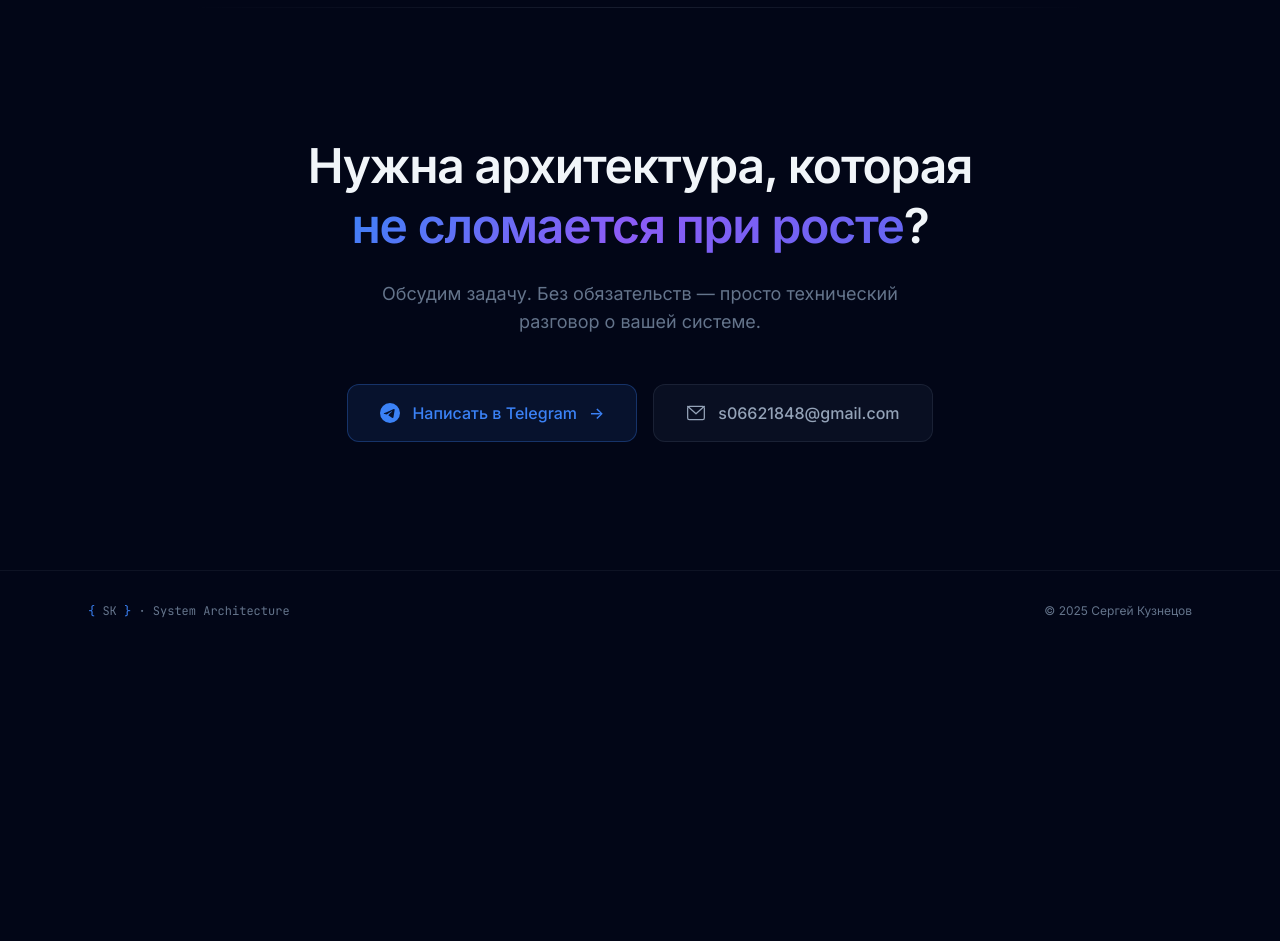
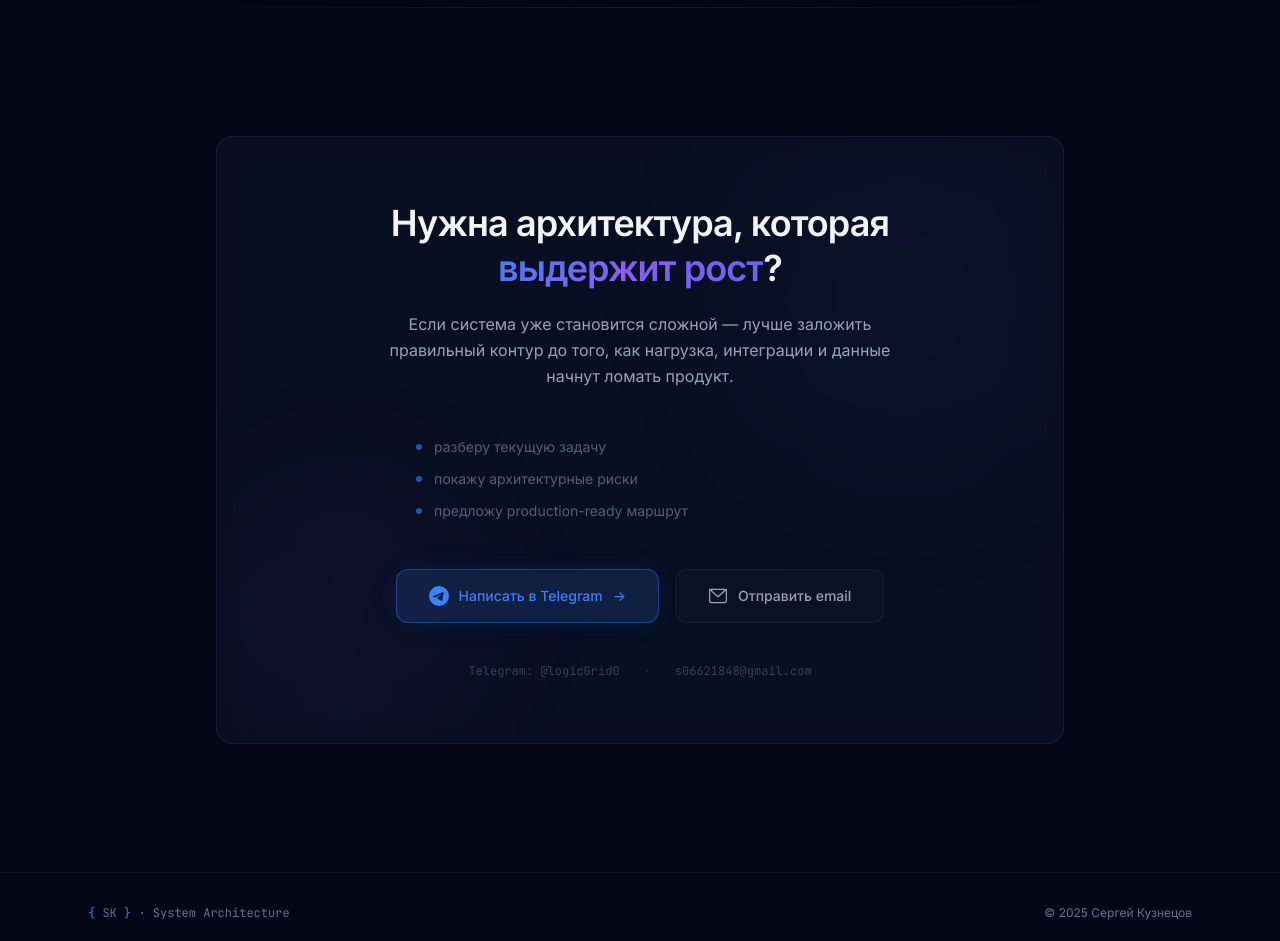
Before and after one commit to Sergei1367/NewLending, a React (Vite) app: page / in a window 1280 px wide. Shown: the part 5840-6781 px from the top of the page. Before the commit the page ends 6491 px from the top, so only its background shows below. Built offline with nearby package versions, Linux system fonts and the light colour scheme.

Commit message:
Improve final CTA section

```diff
--- a/src/App.tsx
+++ b/src/App.tsx
@@ -643,33 +643,77 @@ export default function App() {
 
       {/* ─── CTA ─── */}
       <Section id="contact" className="py-24 sm:py-32">
-        <div className="max-w-3xl mx-auto px-6 text-center">
-          <h2 className="text-3xl sm:text-4xl lg:text-5xl font-semibold text-text-primary tracking-tight leading-tight mb-6">
+        <div className="max-w-4xl mx-auto px-6">
+          <div className="glass-card rounded-2xl p-10 sm:p-14 lg:p-16 relative overflow-hidden border border-border-card/80">
+            {/* Subtle background glow */}
+            <div className="absolute top-0 right-0 w-80 h-80 bg-accent-blue/[0.04] rounded-full blur-[100px] pointer-events-none" />
+            <div className="absolute bottom-0 left-0 w-64 h-64 bg-accent-purple/[0.04] rounded-full blur-[80px] pointer-events-none" />
+
+            <div className="relative z-10">
+              <div className="text-center mb-12">
+                <h2 className="text-2xl sm:text-3xl lg:text-4xl font-semibold text-text-primary tracking-tight leading-tight mb-5 max-w-2xl mx-auto">
                   Нужна архитектура, которая{' '}
-            <span className="gradient-text">не сломается при росте</span>?
+                  <span className="gradient-text">выдержит рост</span>?
                 </h2>
-          <p className="text-text-muted text-lg mb-12 max-w-xl mx-auto">
-            Обсудим задачу. Без обязательств — просто технический разговор о вашей системе.
+                <p className="text-text-secondary text-sm sm:text-base leading-relaxed max-w-lg mx-auto">
+                  Если система уже становится сложной — лучше заложить правильный контур до того, как нагрузка, интеграции и данные начнут ломать продукт.
                 </p>
+              </div>
 
-          <div className="flex flex-wrap justify-center gap-4">
+              {/* 3-point list */}
+              <div className="max-w-md mx-auto space-y-3 mb-12">
+                {[
+                  'разберу текущую задачу',
+                  'покажу архитектурные риски',
+                  'предложу production-ready маршрут',
+                ].map((item, i) => (
+                  <div key={i} className="flex items-center gap-3 text-sm text-text-muted/80">
+                    <span className="w-1.5 h-1.5 rounded-full bg-accent-blue/60 shrink-0" />
+                    {item}
+                  </div>
+                ))}
+              </div>
+
+              {/* CTA buttons */}
+              <div className="flex flex-col sm:flex-row items-center justify-center gap-4 mb-10">
                 <a
                   href="https://t.me/logicGrid0"
                   target="_blank"
                   rel="noopener noreferrer"
-              className="group inline-flex items-center gap-3 px-8 py-4 rounded-xl bg-accent-blue/10 border border-accent-blue/30 text-accent-blue font-medium hover:bg-accent-blue/20 hover:glow-blue transition-all duration-300"
+                  className="group inline-flex items-center gap-2.5 px-8 py-4 rounded-xl bg-accent-blue/15 border border-accent-blue/40 text-accent-blue font-medium text-sm cta-glow hover:bg-accent-blue/25 hover:border-accent-blue/60 transition-all duration-500"
                 >
                   <IconTelegram />
                   Написать в Telegram
-              <span className="group-hover:translate-x-0.5 transition-transform">→</span>
+                  <span className="group-hover:translate-x-1 transition-transform duration-300">→</span>
                 </a>
                 <a
                   href="mailto:s06621848@gmail.com"
-              className="inline-flex items-center gap-3 px-8 py-4 rounded-xl bg-bg-secondary/60 border border-border-card text-text-secondary font-medium hover:text-text-primary hover:border-border-subtle transition-all duration-300"
+                  className="inline-flex items-center gap-2.5 px-8 py-4 rounded-xl bg-bg-secondary/50 border border-border-subtle text-text-secondary font-medium text-sm hover:text-text-primary hover:border-border-card hover:bg-bg-secondary/70 transition-all duration-300"
                 >
                   <IconEmail />
+                  Отправить email
+                </a>
+              </div>
+
+              {/* Contact details */}
+              <div className="flex flex-col sm:flex-row items-center justify-center gap-x-6 gap-y-2 text-xs font-mono text-text-muted/50">
+                <a
+                  href="https://t.me/logicGrid0"
+                  target="_blank"
+                  rel="noopener noreferrer"
+                  className="hover:text-text-primary transition-colors"
+                >
+                  Telegram: @logicGrid0
+                </a>
+                <span className="hidden sm:inline text-text-muted/20">·</span>
+                <a
+                  href="mailto:s06621848@gmail.com"
+                  className="hover:text-text-primary transition-colors"
+                >
                   s06621848@gmail.com
                 </a>
+              </div>
+            </div>
           </div>
         </div>
       </Section>
```
Lines whose indentation alone changed are shown as unchanged.
